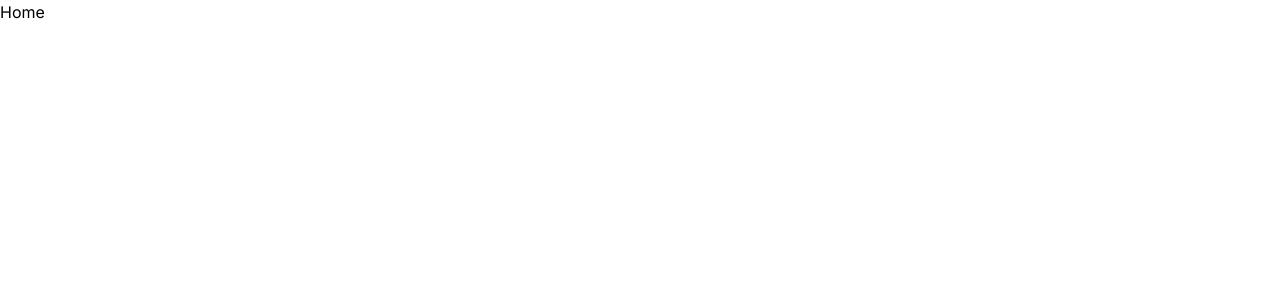
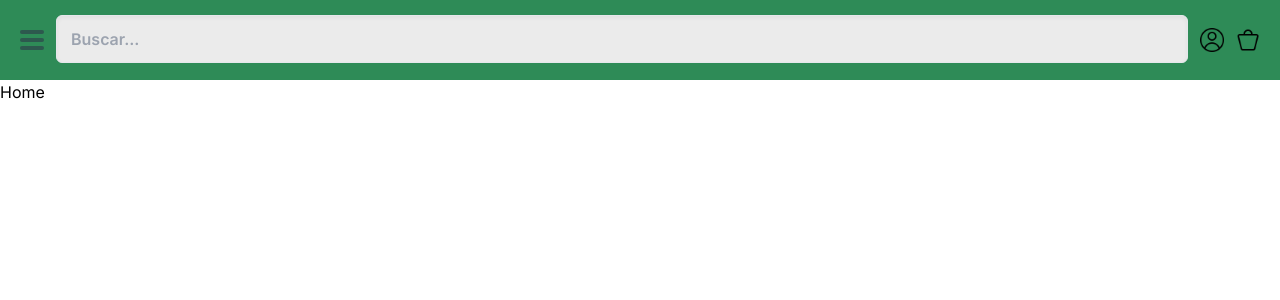
Before and after one commit to LeonardoIrusta01/Oasis-Front, a Next.js app: page / in a window 1280 px wide. Shown: the top 300 px of the page. Built offline with nearby package versions, Linux system fonts and the light colour scheme.

Commit message:
feature: Navbar and searchbar created

```diff
--- a/package.json
+++ b/package.json
@@ -1,5 +1,5 @@
 {
-  "name": "adsasdada",
+  "name": "Oasis",
   "version": "0.1.0",
   "private": true,
   "scripts": {
--- a/src/app/page.tsx
+++ b/src/app/page.tsx
@@ -1,9 +1,11 @@
 "use client"
-import ProductCard from "@/components/productCard";
+import Navbar from '../components/navbar/index'
+
 const home = () => {
 	return (
 
-    <div>
+    <div className='h-screen'>
+		<Navbar />
 			<div>Home</div>
     </div>
 
--- a/src/components/hamburguerMenu/index.tsx
+++ b/src/components/hamburguerMenu/index.tsx
@@ -2,31 +2,29 @@ import React, { useState } from 'react';
 const Hamburguer = () => {
 
   const [isOpen, setIsOpen] = useState(false)
-  const genericHamburgerLine = `h-1 w-6 my-1 rounded-full bg-black transition ease transform duration-300`;
-
 	return (
 
     <div>
       <button
-      className="flex flex-col h-12 w-12 border-2 border-black rounded justify-center items-center group"
+      className="flex flex-col h-12 w-12 border-2 border-transparent rounded justify-center items-center group"
       onClick={() => setIsOpen(!isOpen)}
     >
       <div
-        className={`${genericHamburgerLine} ${
+        className={`h-1 w-6 mb-1 rounded-full bg-oasisGradient-black transition ease transform duration-300 ${
           isOpen
-            ? "rotate-45 translate-y-3 opacity-50 group-hover:opacity-100"
+            ? "rotate-45 translate-y-2 opacity-50 group-hover:opacity-100"
             : "opacity-50 group-hover:opacity-100"
         }`}
       />
       <div
-        className={`${genericHamburgerLine} ${
+        className={`h-1 w-6 rounded-full bg-oasisGradient-black transition ease transform duration-300 ${
           isOpen ? "opacity-0" : "opacity-50 group-hover:opacity-100"
         }`}
       />
       <div
-        className={`${genericHamburgerLine} ${
+        className={`h-1 w-6 mt-1 rounded-full bg-oasisGradient-black transition ease transform duration-300 ${
           isOpen
-            ? "-rotate-45 -translate-y-3 opacity-50 group-hover:opacity-100"
+            ? "-rotate-45 -translate-y-2 opacity-50 group-hover:opacity-100"
             : "opacity-50 group-hover:opacity-100"
         }`}
       />
--- /dev/null
+++ b/src/components/inputSearch/index.tsx
@@ -0,0 +1,32 @@
+'use client'
+
+import { ChangeEvent } from "react"
+import { IInputSearch } from "./interface"
+
+const InputSearch: React.FC<IInputSearch> = ({ label }) => {
+    function handleChange(event: ChangeEvent<HTMLInputElement>): void {
+        console.log('value de searchbar', event.target.value)
+    }
+
+    function handlePressEnter(event: any): void {
+        if(event.keyCode === 13){
+            console.log('este es el dato del evento', event.keyCode)
+        }
+
+    }
+
+    return(
+        <>
+            <input
+                id='inputSearch'
+                placeholder='Buscar...'
+                type='text'
+                onChange={handleChange}
+                onKeyDownCapture={handlePressEnter}
+                className='w-full pr-5.5 pl-3.5 -mt-0.5 border h-59% rounded-md font-semibold bg-oasisGradient-antiFlashWhite text-oasisGradient-black shadow-inner'
+            />
+        </>
+    )
+}
+
+export default InputSearch
--- /dev/null
+++ b/src/components/inputSearch/interface.ts
@@ -0,0 +1,3 @@
+export interface IInputSearch {
+    label: string
+}
--- a/src/components/navbar/index.tsx
+++ b/src/components/navbar/index.tsx
@@ -0,0 +1,20 @@
+'use client'
+import Menu from '../hamburguerMenu';
+import InputSearch from '../inputSearch'
+import Image from 'next/image';
+import userIcon from '../../assets/images/User_Icon.png'
+import cartIcon from '../../assets/images/Cart_Icon.png'
+
+
+const Navbar = () => {
+    return (
+        <div className='w-full h-1/10 bg-oasisGradient-seaGreen flex items-center px-2'>
+            <Menu />
+            <InputSearch label='prueba' />
+            <Image className='ml-3 w-6 h-6 text-oasisGradient-black' src={userIcon} alt='logo' />
+            <Image className='mx-3 w-6 h-6 text-oasisGradient-black' src={cartIcon} alt='logo' />
+        </div>
+    )
+}
+
+export default Navbar
--- a/tailwind.config.js
+++ b/tailwind.config.js
@@ -14,6 +14,7 @@ module.exports = {
       },
       colors: {
         oasisGradient: {
+          black: '#2B2845',
           white: '#FFFFFF',
           antiFlashWhite: '#EBEBEB',
           rust: '#A0522D',
@@ -28,6 +29,7 @@ module.exports = {
       },
       backgroundColor: {
         oasisGradient: {
+          black: '#2B2845',
           white: '#FFFFFF',
           antiFlashWhite: '#EBEBEB',
           rust: '#A0522D',
@@ -40,6 +42,12 @@ module.exports = {
           lightGreen: '#87F6B2',
         }
       },
+      spacing: {
+        '1/10': '10%',
+        '1.5/10': '15%',
+        '5.5': '1.375rem',
+        '59%': '59%',
+      }
     },
   },
   plugins: [],
```
Also changed, not shown: src/assets/images/Cart_Icon.png (added), src/assets/images/User_Icon.png (added), src/components/seachBar/index.tsx (deleted).
